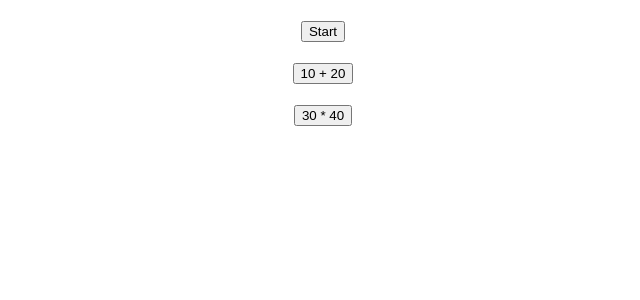
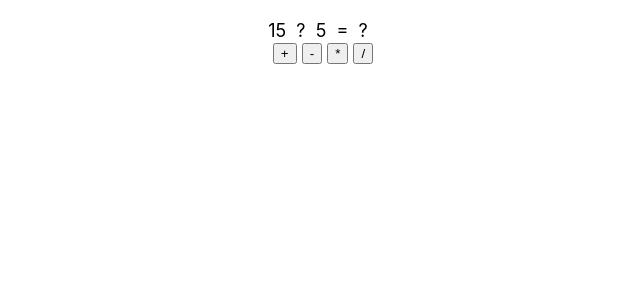
Before and after one commit to omnanamy2436/app1, a React (Create React App) app: page / in a window 1280 px wide. Shown: the top 300 px of the page, without its empty margins (317-957 px from the left). Built offline with nearby package versions, Linux system fonts and the light colour scheme.

Commit message:
create RefsFunction

```diff
--- a/src/App.js
+++ b/src/App.js
@@ -1,6 +1,5 @@
 import React from 'react';
-import {EventData2} from './event-data';
-
+import RefsFunc from './refs-func';
 export default function App() {
-  return <EventData2/>;
+  return <RefsFunc/>;
 }
--- /dev/null
+++ b/src/refs-func.js
@@ -0,0 +1,34 @@
+import React, { useRef } from 'react'
+
+export default function RefsFunc() {
+    const num1 = useRef()
+    const num2 = useRef()
+    const operator = React.useRef()
+    const result = React.useRef()
+
+    const calculate = (ev) => {
+        let op = ev.target.innerText
+        let n1 = parseInt(num1.current.innerText)
+        let n2 = parseInt(num2.current.innerText)
+        let r = eval(`${n1} ${op} ${n2}`)
+        result.current.innerText = r
+        operator.current.innerText = op
+    }
+
+    return (
+      <div style={{ textAlign: 'center', marginTop: 20, fontSize: 18 }}>
+        <span ref={num1}>15</span> &nbsp;
+        <span ref={operator}>?</span> &nbsp;
+        <span ref={num2}>5</span> &nbsp;
+        <span>=</span> &nbsp;
+        <span ref={result}>?</span> &nbsp;
+
+        <div>
+            <button onClick={calculate}>+</button>&nbsp;
+            <button onClick={calculate}>-</button>&nbsp;
+            <button onClick={calculate}>*</button>&nbsp;
+            <button onClick={calculate}>/</button>
+        </div>
+      </div>
+    )
+}
```
